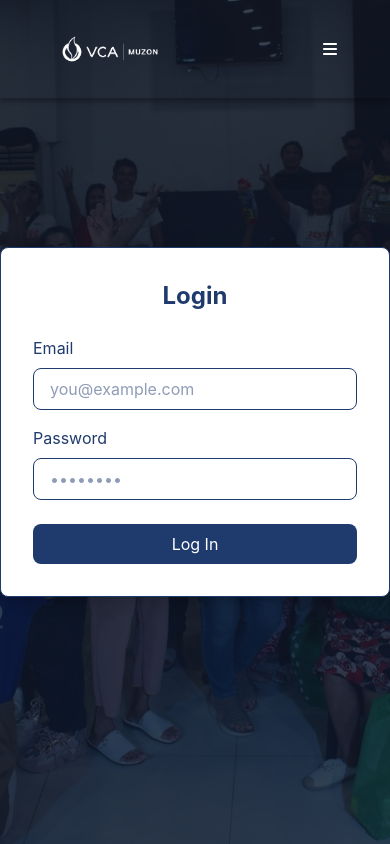
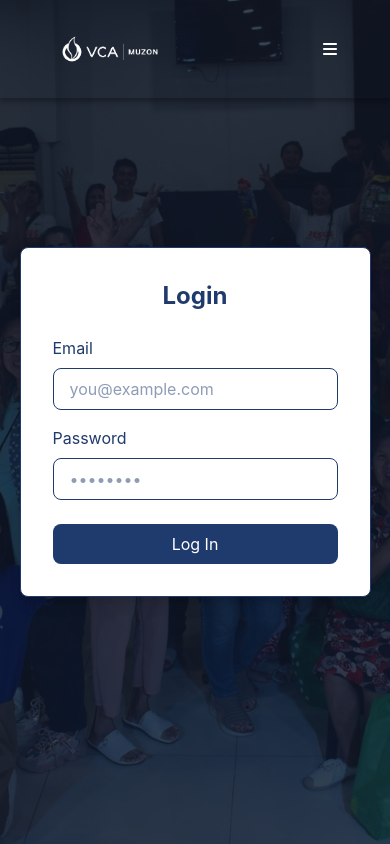
Before and after one commit to JapxD/vca-muzon-website, a React (Vite) app in the folder frontend/: page /login in a window 390 px wide. Built offline with nearby package versions, Linux system fonts and the light colour scheme.

Commit message:
Fix nav and navbaritem, also added login was over sidebar

```diff
--- a/frontend/src/components/NavBar.tsx
+++ b/frontend/src/components/NavBar.tsx
@@ -46,7 +46,7 @@ const NavBar = () => {
 
       {/* Sidebar for mobile */}
       <div
-        className={`fixed md:hidden top-0 right-0 w-50 h-full flex flex-col text-small items-start justify-start bg-white text- gap-10   px-8 py-15
+        className={`fixed md:hidden top-0 right-0 w-50 h-full flex flex-col text-small items-start justify-start bg-white gap-10 px-8 py-15
             z-999 transition-all duration-300 text-[var(--color-text-primary)] [&>a::after]:bg-[var(--color-text-primary)]
             ${barsOpen ? "translate-x-0 opacity-100 pointer-events-auto" : "translate-x-full opacity-0 pointer-events-none "}`}
       >
@@ -62,6 +62,7 @@ const NavBar = () => {
               key={navBarItem.title}
               title={navBarItem.title}
               to={navBarItem.to}
+              onClick={() => setBarsOpen(false)} // close sidebar when clicking a nav item
             />
           ))}
       </div>
--- a/frontend/src/components/NavBarItem.tsx
+++ b/frontend/src/components/NavBarItem.tsx
@@ -3,9 +3,10 @@ import { NavLink } from "react-router-dom";
 interface NavBarItemProp {
   title: string;
   to: string;
+  onClick?: () => void;
 }
 
-const NavBarItem = ({ title, to }: NavBarItemProp) => {
+const NavBarItem = ({ title, to, onClick }: NavBarItemProp) => {
   return (
     <NavLink
       className={({
@@ -15,6 +16,7 @@ const NavBarItem = ({ title, to }: NavBarItemProp) => {
     ${isActive ? "after:w-full after:opacity-100" : "after:w-0 after:opacity-0"}
 `}
       to={to}
+      onClick={onClick}
     >
       {title}
     </NavLink>
--- a/frontend/src/pages/Login.tsx
+++ b/frontend/src/pages/Login.tsx
@@ -68,7 +68,7 @@ const Login = ({}) => {
         <div className="absolute inset-0 bg-[var(--color-primary-dark)]/80"></div>
         <form
           onSubmit={handleLogin}
-          className="shadow-lg border border-[var(--color-primary)] bg-white rounded-lg p-8 w-full max-w-md z-999 text-[var(--color-primary)]"
+          className="shadow-lg border border-[var(--color-primary)] bg-white rounded-lg p-8 w-[90%] max-w-md z-20 text-[var(--color-primary)]"
         >
           <h2 className="text-2xl font-bold mb-6 text-center font-[var(--font-body)]">
             Login
```
